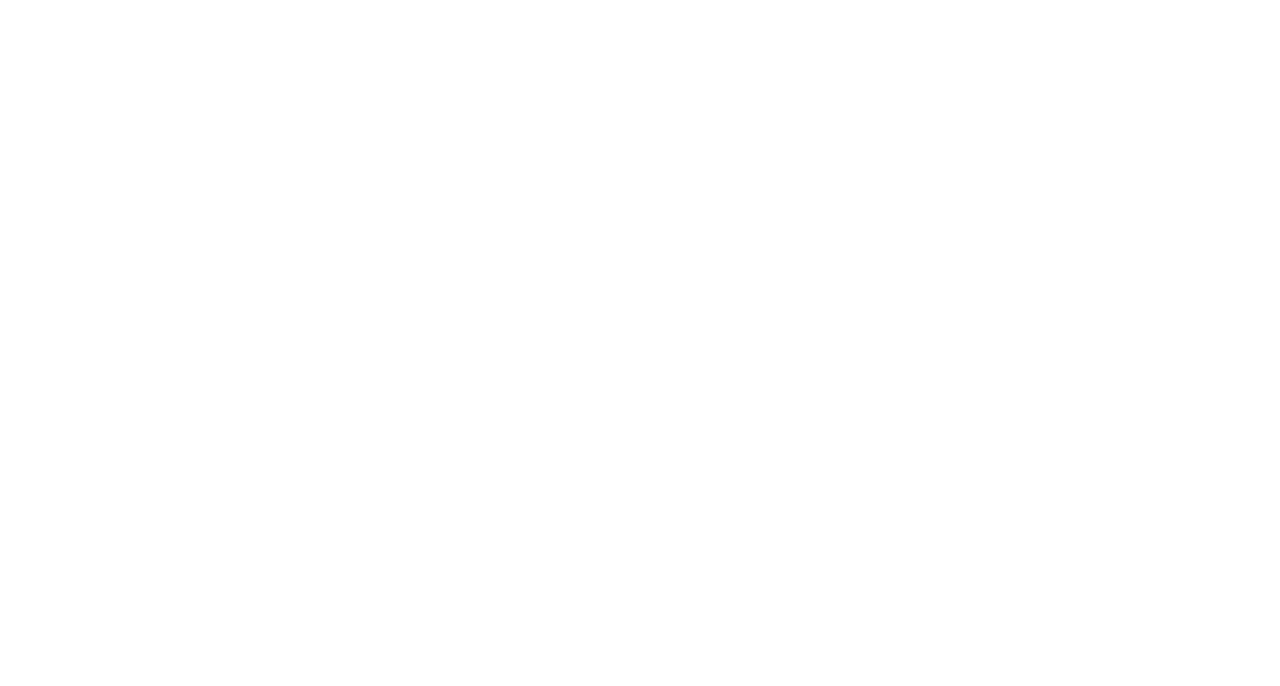
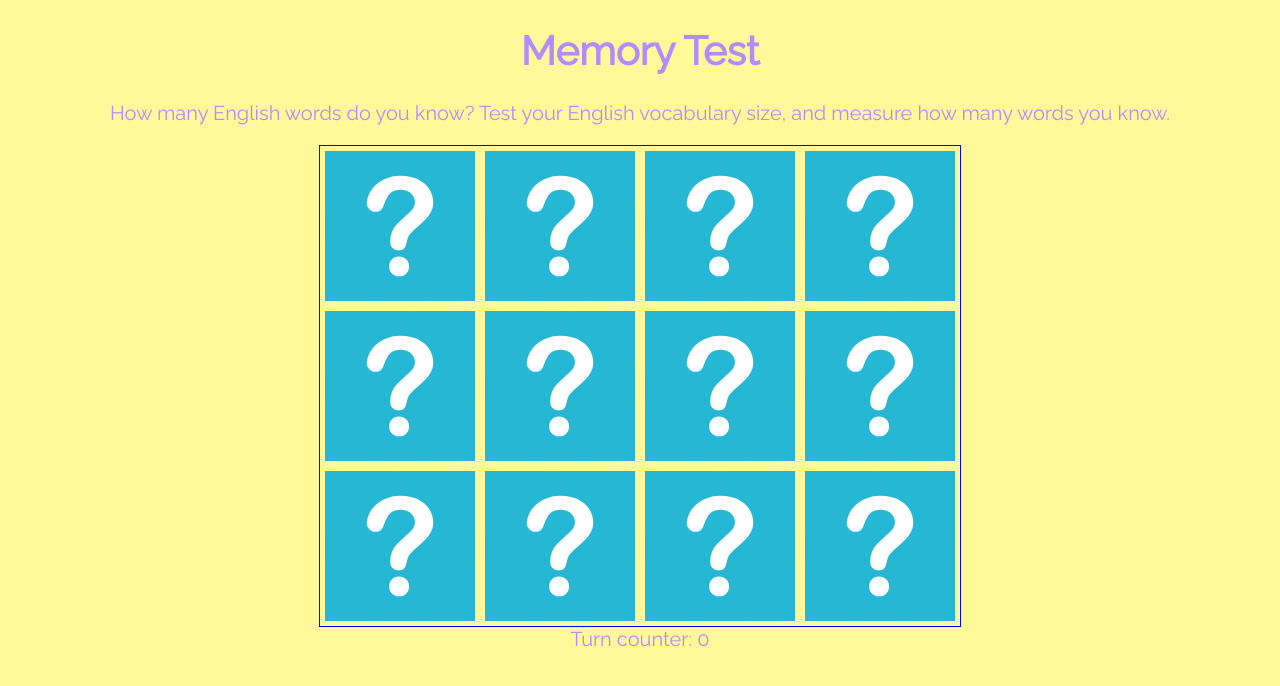
Before and after one commit to agnxr/memory-game, a plain HTML site: page index.html in a window 1280 px wide. Drawn offline with Linux system fonts and the light colour scheme; a web font is replaced by a local one.

Commit message:
create board and cards elements, update styles

```diff
--- a/index.html
+++ b/index.html
@@ -4,10 +4,37 @@
     <meta charset="UTF-8">
     <meta name="viewport" content="width=device-width, initial-scale=1.0">
     <meta http-equiv="X-UA-Compatible" content="ie=edge">
-    <title>Document</title>
+    <title>Memory Game</title>
+    <link href="https://fonts.googleapis.com/css?family=Mansalva|Raleway&display=swap" rel="stylesheet">
     <link rel="stylesheet" href="styles.css">
 </head>
 <body>
+    <header>
+        <h1>Memory Test</h1>
+        <p>How many English words do you know? Test your English vocabulary size, and measure how many words you know.</p>
+    </header>
+
+    <main>
+        <article>
+            <div class="board">
+                <div class="card" id="c0"></div>
+                <div class="card" id="c1"></div>
+                <div class="card" id="c2"></div>
+                <div class="card" id="c3"></div>
+
+                <div class="card" id="c4"></div>
+                <div class="card" id="c5"></div>
+                <div class="card" id="c6"></div>
+                <div class="card" id="c7"></div>
+
+                <div class="card" id="c8"></div>
+                <div class="card" id="c9"></div>
+                <div class="card" id="c10"></div>
+                <div class="card" id="c11"></div>
+            </div>
+            <div class="score">Turn counter: 0</div>
+        </article>
+    </main>
 
     <script src="main.js"></script>
 </body>
--- a/styles.css
+++ b/styles.css
@@ -0,0 +1,35 @@
+body {
+    margin: 0;
+    padding: 0;
+    background-color: #fff66d;
+    background-color: #fff999;
+    color: #b28dff;
+    font-size: 20px;
+    font-family: 'Mansalva', cursive;
+    font-family: 'Raleway', sans-serif;
+    text-align: center;
+    display: flex;
+    flex-direction: column;
+    align-items: center;
+    box-sizing: border-box;
+
+}
+
+.board {
+    max-width: 640px;
+    min-width: 320px;
+
+border: 1px solid blue;
+    display: flex;
+    flex-wrap: wrap;
+    justify-content: center;
+    align-items: center;
+}
+
+.card {
+    background-color: #25B7D3;
+    width: 150px;
+    height: 150px;
+    margin: 5px;
+    background-image: url("images/question.svg");
+}
```
Also changed, not shown: images/question.svg (added).
